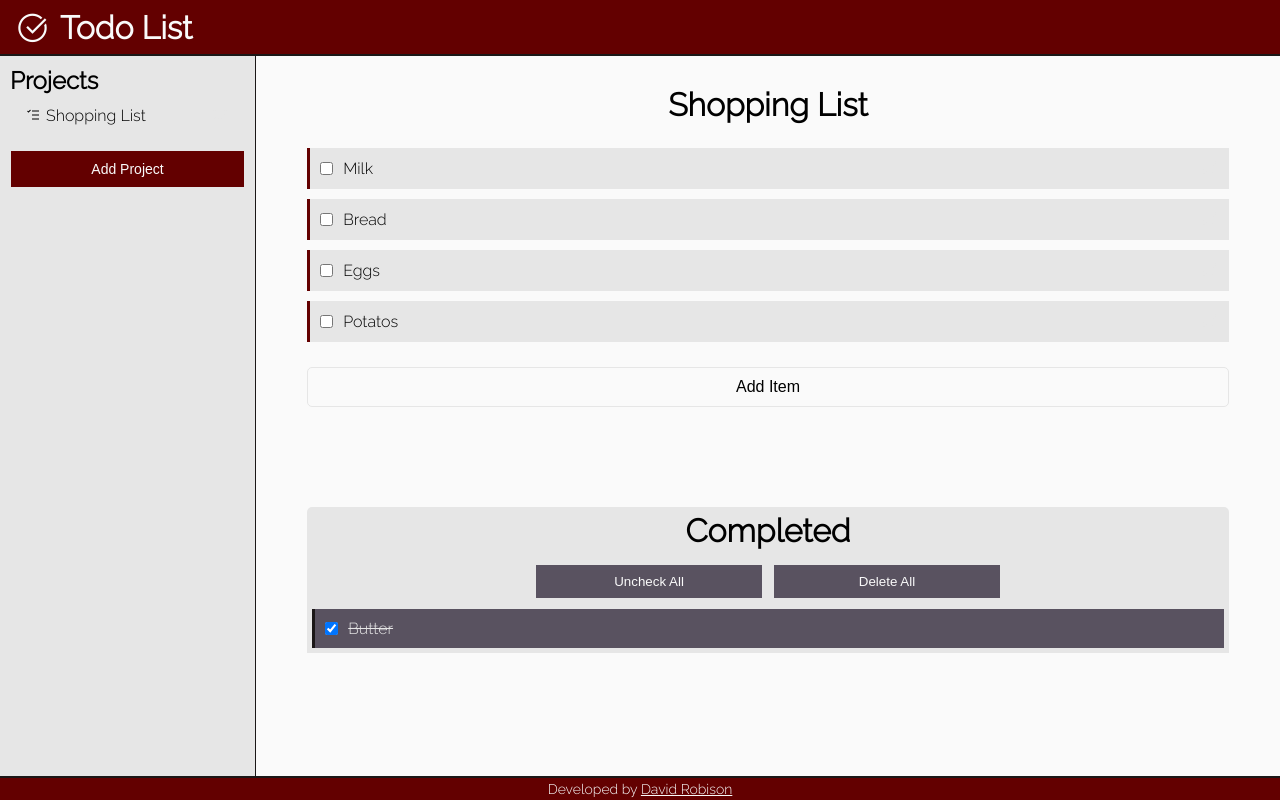
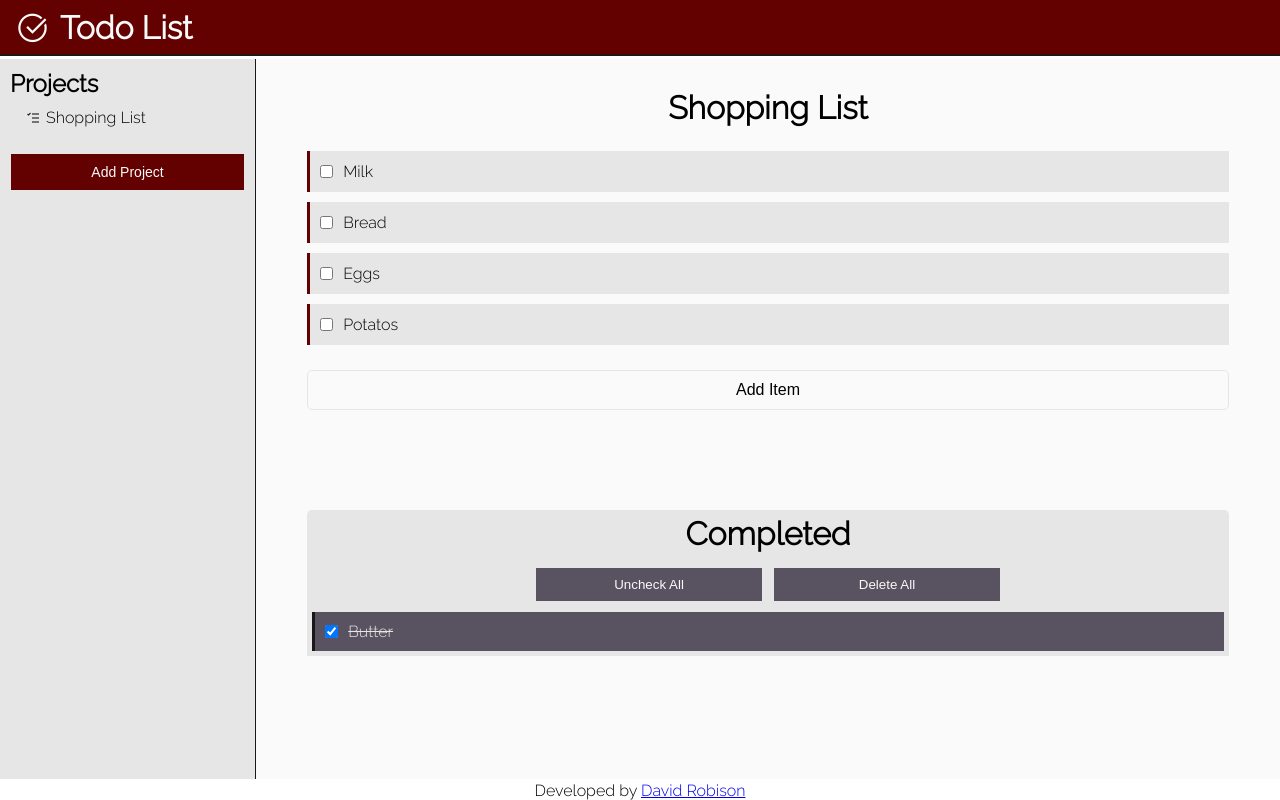
Before and after one commit to robisonwebdev/todo-react, a React (Create React App) app: page / in a window 1280 px wide. Built offline with nearby package versions, Linux system fonts and the light colour scheme.

Commit message:
Changed return div footer, and removed ID

```diff
--- a/src/components/Footer/Footer.js
+++ b/src/components/Footer/Footer.js
@@ -3,9 +3,9 @@ import '../../styles/Footer/Footer.css';
 
 const Footer = ({ address, name, text }) => {
     return (
-        <div id='Footer'>
+        <footer>
             <p>{text} <a href={address} target='_blank' rel='noreferrer'>{name}</a></p>
-        </div>
+        </footer>
     );
 }
 
```
